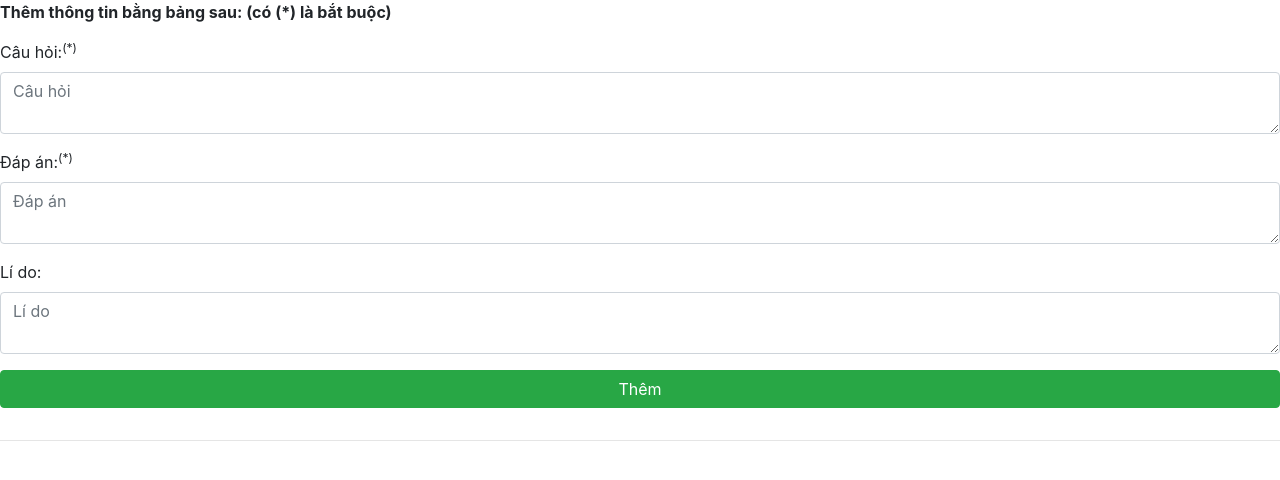
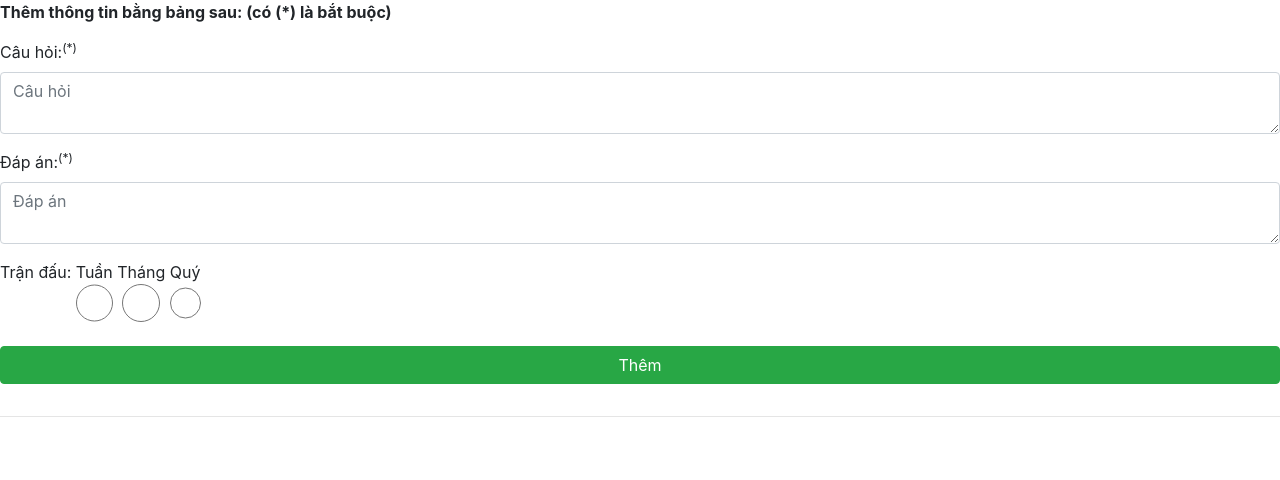
Before and after one commit to huuthotn01/ostat, a PHP site: page / in a window 1280 px wide. Shown: the top 480 px of the page. Run offline with PHP 8.4, Linux system fonts and the light colour scheme.

Commit message:
Update radio options to determine stages

```diff
--- a/index.php
+++ b/index.php
@@ -29,8 +29,10 @@
                         <textarea class="form-control" id="answer" name="answer" placeholder="Đáp án"></textarea>
                     </div>
                     <div class="form-group">
-                        <label>Lí do: </label>
-                        <textarea class="form-control" id="reason" name="reason" placeholder="Lí do"></textarea>
+                        <label>Trận đấu: </label>
+                        <label> Tuần <input type="radio" class="form-control" id="week" name="week"> </label>
+                        <label> Tháng <input type="radio" class="form-control" id="month" name="month"> </label>
+                        <label> Quý <input type="radio" class="form-control" id="quarter" name="quarter"> </label>
                     </div>
                     <div class="form-group">
                         <button id="button_submit" style="width: 100%" class="btn btn-success" >
@@ -39,10 +41,6 @@
                         </button>
                     </div>
                 </form>
-
-                <div id="alert">
-
-                </div>
             </div>
         </div>
         <hr />
```
